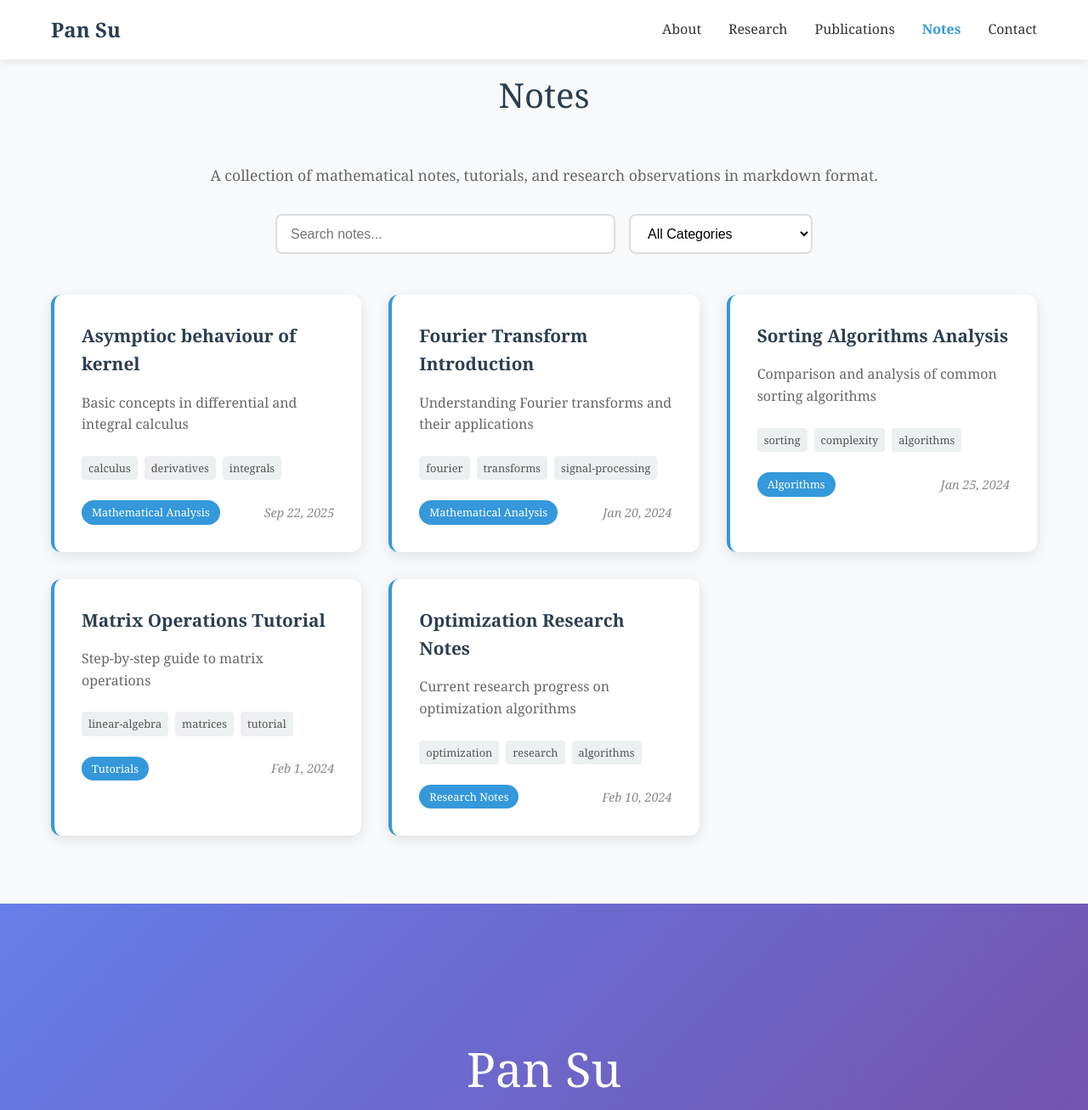
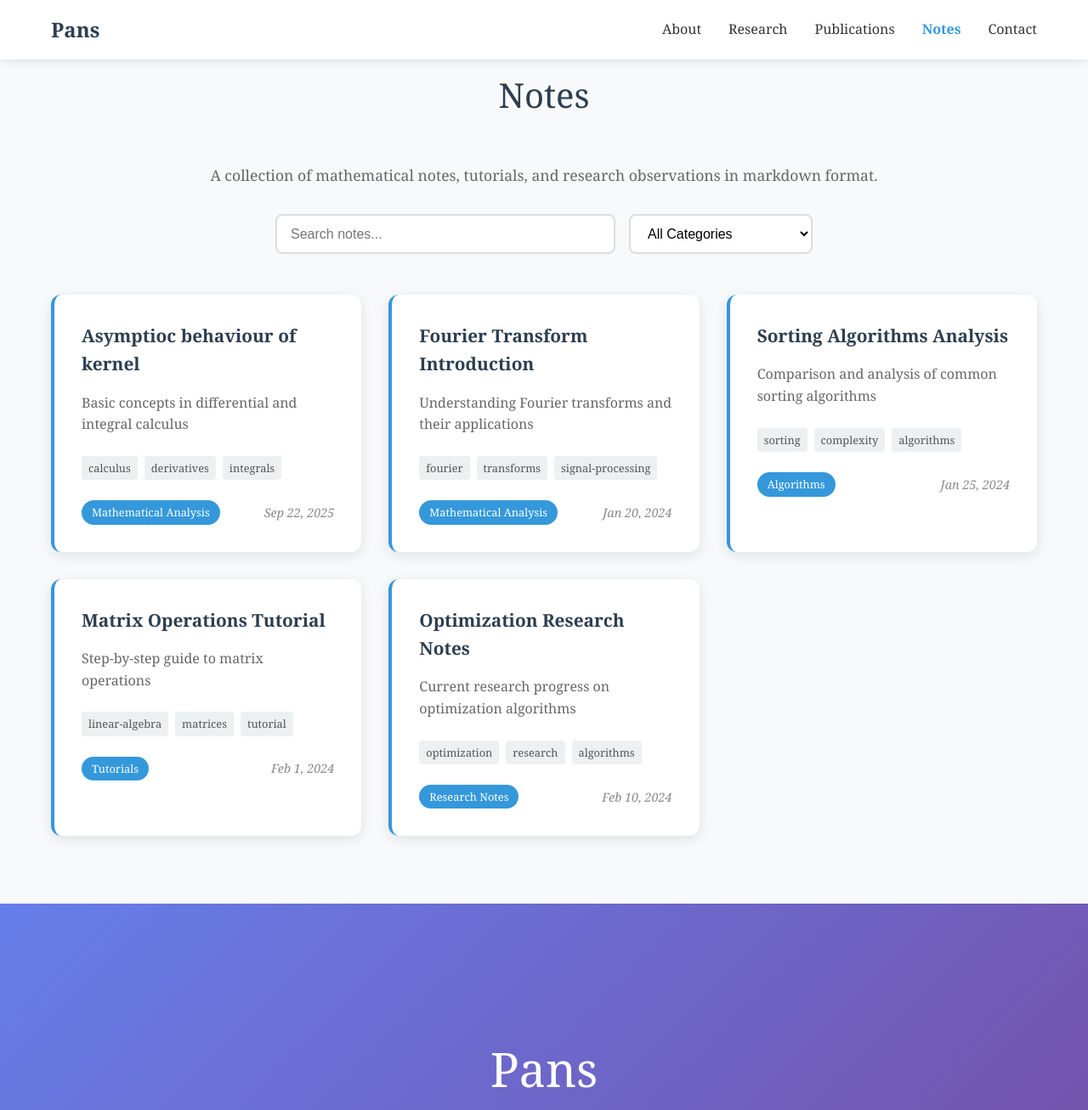
Before and after one commit to pansuestc/pansuestc.github.io, a plain HTML site: page index.html in a window 1280 px wide. Shown: the top 1307 px of the page at 85% size. Drawn offline with nearby package versions, Linux system fonts and the light colour scheme.

Commit message:
update name

```diff
--- a/index.html
+++ b/index.html
@@ -3,7 +3,7 @@
 <head>
     <meta charset="UTF-8">
     <meta name="viewport" content="width=device-width, initial-scale=1.0">
-    <title>Pan Su - PhD Student in Computational Mathematics</title>
+    <title>Pans - PhD Student in Computational Mathematics</title>
     <link rel="stylesheet" href="styles.css">
     <script src="https://polyfill.io/v3/polyfill.min.js?features=es6"></script>
     <script id="MathJax-script" async src="https://cdn.jsdelivr.net/npm/mathjax@3/es5/tex-mml-chtml.js"></script>
@@ -20,7 +20,7 @@
     <header>
         <nav>
             <div class="nav-container">
-                <h1 class="logo">Pan Su</h1>
+                <h1 class="logo">Pans</h1>
                 <ul class="nav-menu">
                     <li><a href="#about">About</a></li>
                     <li><a href="#research">Research</a></li>
@@ -66,7 +66,7 @@
         <section id="hero" class="hero">
             <div class="container">
                 <div class="hero-content">
-                    <h1>Pan Su</h1>
+                    <h1>Pans</h1>
                     <h2>PhD Student in Computational Mathematics</h2>
                     <p>Researching mathematical analysis and algorithms related to computational mathematics</p>
                     <div class="hero-buttons">
@@ -184,7 +184,7 @@
 
     <footer>
         <div class="container">
-            <p>&copy; 2024 Pan Su. All rights reserved.</p>
+            <p>&copy; 2024 Pans. All rights reserved.</p>
         </div>
     </footer>
 
```
